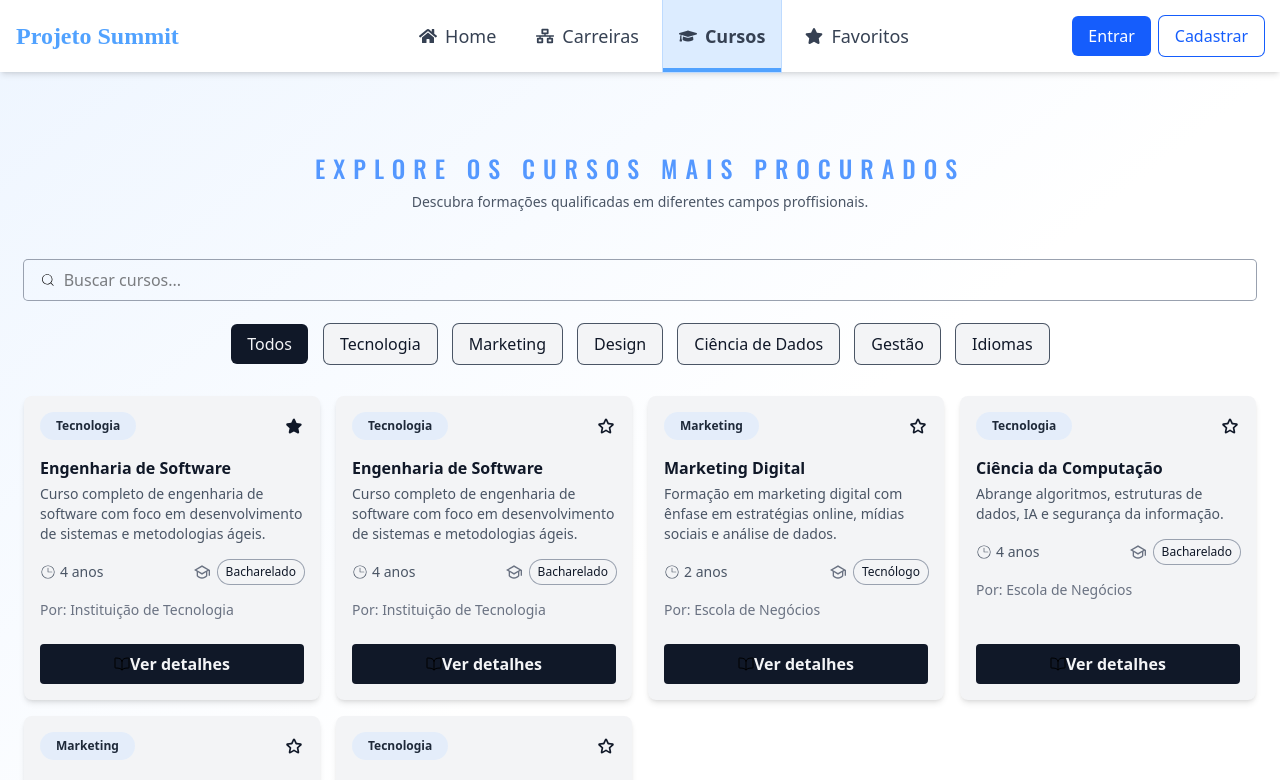
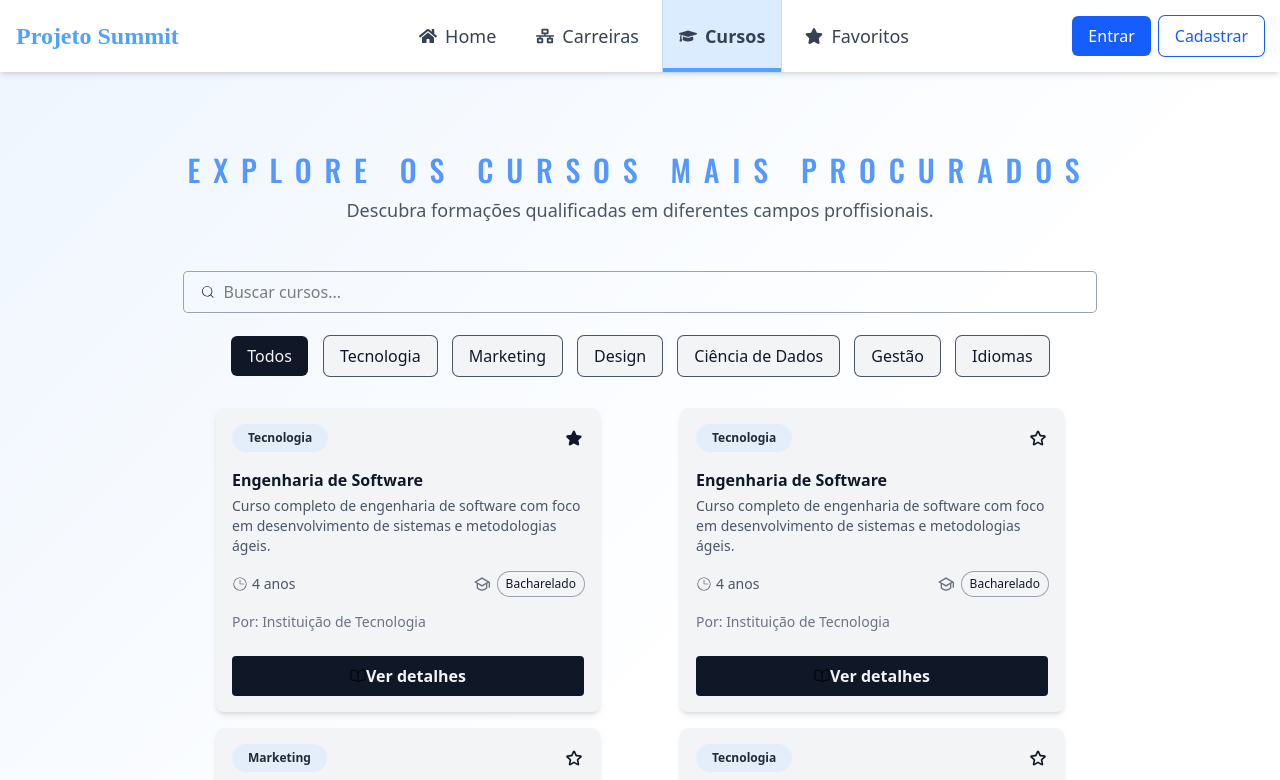
Before and after one commit to ThiagoMotejunas/Summit_Client, a React (Vite) app: page /Summit_Client/courses in a window 1280 px wide. Shown: the top 780 px of the page. Built offline with nearby package versions, Linux system fonts and the light colour scheme; a web font is replaced by a local one.

Commit message:
fix: courses responsive grid

```diff
--- a/src/pages/CoursesPage.tsx
+++ b/src/pages/CoursesPage.tsx
@@ -10,9 +10,10 @@ const CoursesPage: React.FC = () => {
     const [selectedCategoryFilter, setSelectedCategoryFilter] = useState<string>(CoursesCategoryFilters[0]);
     return (
         <DefaultPage >
+            <div className='mx-auto px-4 md:px-20 lg:px-32 xl:px-40'>
                 <section>
-                <h1 className='text-2xl text-center text-blue-500/80 font-medium tracking-[8px]' style={{ fontFamily: 'Oswald, sans-serif' }}>EXPLORE OS CURSOS MAIS PROCURADOS</h1>
-                <p className='text-sm text-center text-gray-600 mt-2'>Descubra formações qualificadas em diferentes campos proffisionais.</p>
+                    <h1 className='text-2xl text-center text-blue-500/80 font-medium tracking-[8px] md:text-3xl md:tracking-[.8rem]' style={{ fontFamily: 'Oswald, sans-serif' }}>EXPLORE OS CURSOS MAIS PROCURADOS</h1>
+                    <p className='text-lg text-center text-gray-600 mt-2'>Descubra formações qualificadas em diferentes campos proffisionais.</p>
                 </section>
                 <section className='mt-12'>
                     <SearchBox placeholder='Buscar cursos...' />
@@ -25,13 +26,14 @@ const CoursesPage: React.FC = () => {
                         </div>
                     </div>
                 </section>
-            <section className='w-full grid grid-cols-[repeat(auto-fit,minmax(256px,1fr))] place-items-center gap-4 mt-8'>
+                <section className='w-full grid grid-cols-[repeat(auto-fit,minmax(19rem,1fr))] place-items-center gap-4 mt-8'>
                     {
                         Courses.map((course, index) => (
                             <CourseCard key={index} course={course} />
                         ))
                     }
                 </section>
+            </div>
         </DefaultPage>
     )
 }
--- a/src/pages/HomePage.tsx
+++ b/src/pages/HomePage.tsx
@@ -6,7 +6,7 @@ const HomePage = () => {
 
     return (
         <DefaultPage >
-            <div className='flex flex-col justify-center items-center max-w-lg h-full md:max-w-3xl'>
+            <div className='flex flex-col justify-center items-center max-w-lg mx-auto h-full md:max-w-3xl'>
                 <h1 className='text-4xl text-center text-blue-500/80 font-medium tracking-[8px] md:text-5xl md:font-normal md:max-w-xl md:tracking-[12px]' style={{ fontFamily: 'Oswald, sans-serif' }}>DESPERTE SEU POTENCIAL</h1>
                 <p className='text-center text-gray-600 font-normal mt-2 md:max-w-xl md:mt-6 md:text-lg'>Explore cursos, descubra áreas de trabalho que combinam com você e comece hoje a jornada a carreira dos seus sonhos.</p>
                 <div className='grid grid-cols-1 md:grid-cols-2 gap-4 mt-4 place-items-center max-w-5xl md:mx-auto md:mt-6'>
--- a/vite.config.ts
+++ b/vite.config.ts
@@ -9,4 +9,8 @@ export default defineConfig({
     react(),
     tailwindcss(),
   ],
+  server: {
+    host: true,
+    port: 5174,
+  },
 })
```
Lines whose indentation alone changed are shown as unchanged.
